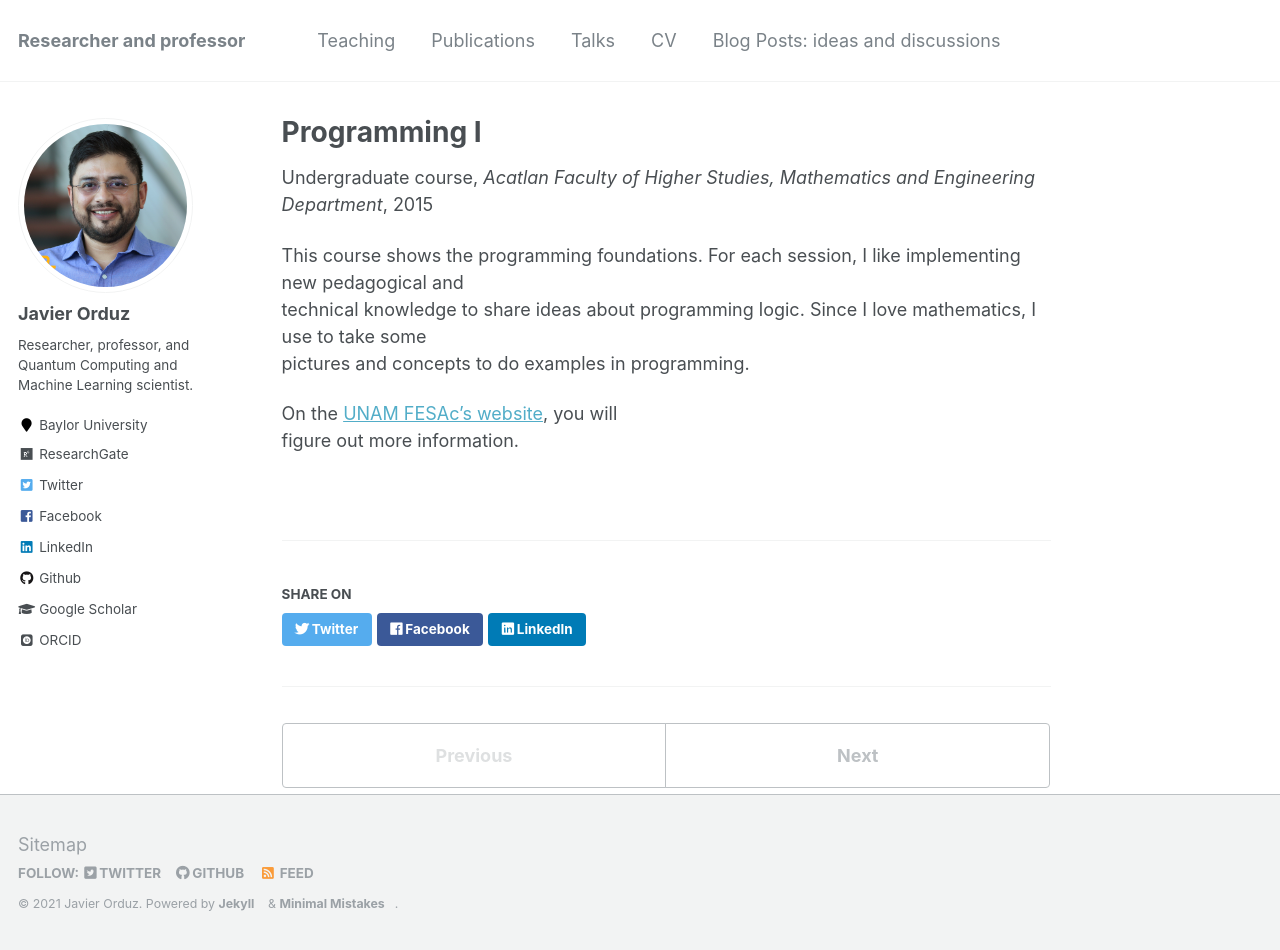
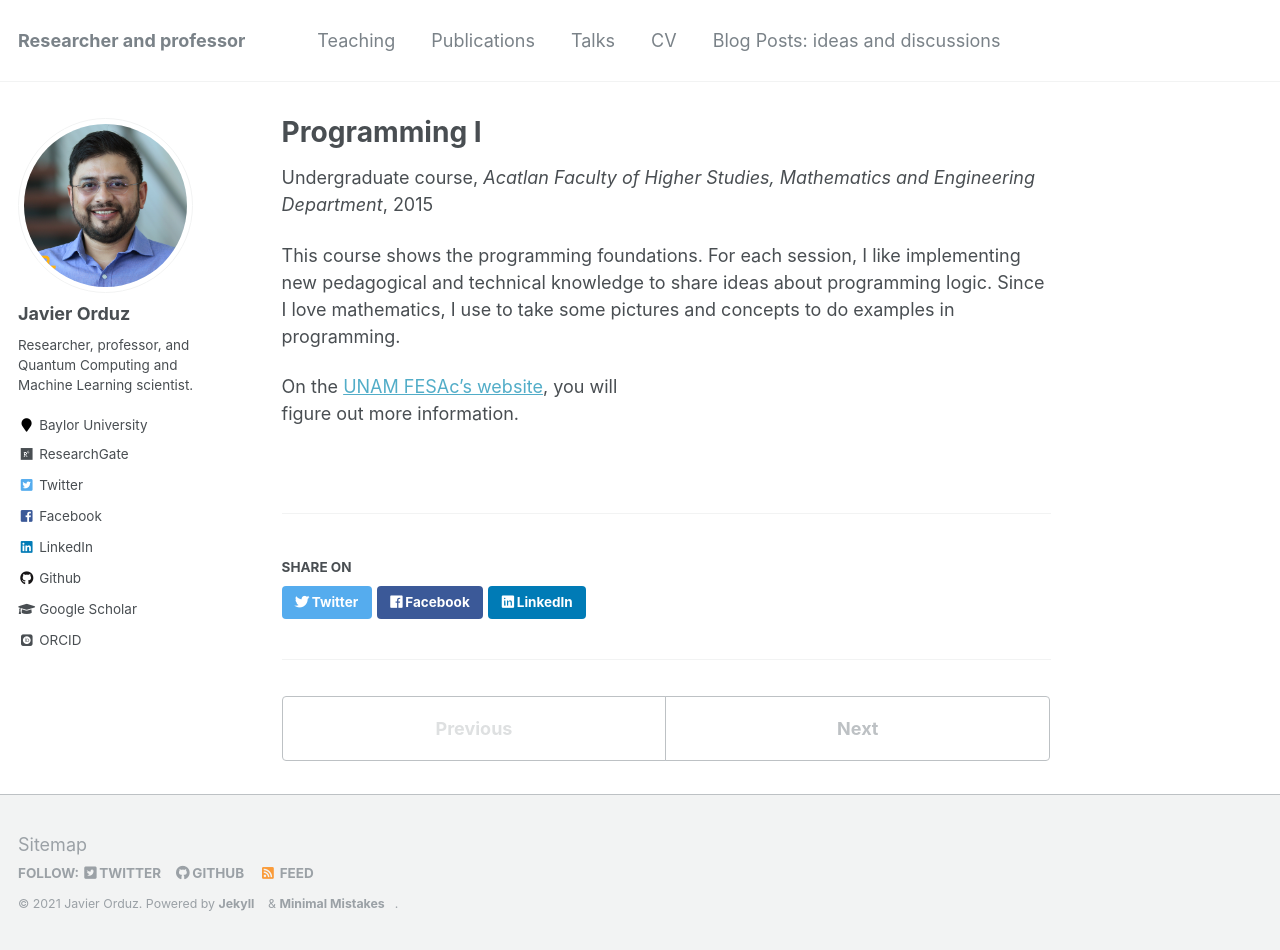
Before and after one commit to jaorduz/jaorduz.github.io, a Jekyll site: the page built from _teaching/2015-spring-teaching-1.md, in a window 1280 px wide and 950 px high. Built offline with Jekyll 4.4.1, drawn with Linux system fonts in a browser that asks for light colours; some web fonts are replaced; part of the change alters nothing that is shown.

Commit message:
lkjlk
lkjlkj

```diff
--- a/_config.yml
+++ b/_config.yml
@@ -259,8 +259,8 @@ permalink: /:categories/:title/
 # paginate: 5 # amount of posts to show
 # paginate_path: /page:num/
 # JO:
-timezone: America/Mexico_City
-# http://en.wikipedia.org/wiki/List_of_tz_database_time_zones
+timezone: America/Regina
+# http://en.wikipedia.org/wiki/List_of_tz_database_time_zones, America/Mexico_City
 
 
 # Plugins
--- a/_teaching/2015-spring-teaching-1.md
+++ b/_teaching/2015-spring-teaching-1.md
@@ -8,9 +8,7 @@ date: 2015-02-01
 location: "Naucalpan de Juarez, Mexico"
 ---
 
-This course shows the programming foundations. For each session, I like implementing new pedagogical and
-technical knowledge to share ideas about programming logic. Since I love mathematics, I use to take some
-pictures and concepts to do examples in programming.
+This course shows the programming foundations. For each session, I like implementing new pedagogical and technical knowledge to share ideas about programming logic. Since I love mathematics, I use to take some pictures and concepts to do examples in programming.
 
 On the [UNAM FESAc's website](https://unam-fesac.github.io/), you will
 figure out more information.
```
Also changed, not shown: _teaching/2021-summer-teaching-1.md (+0 -4 lines).
